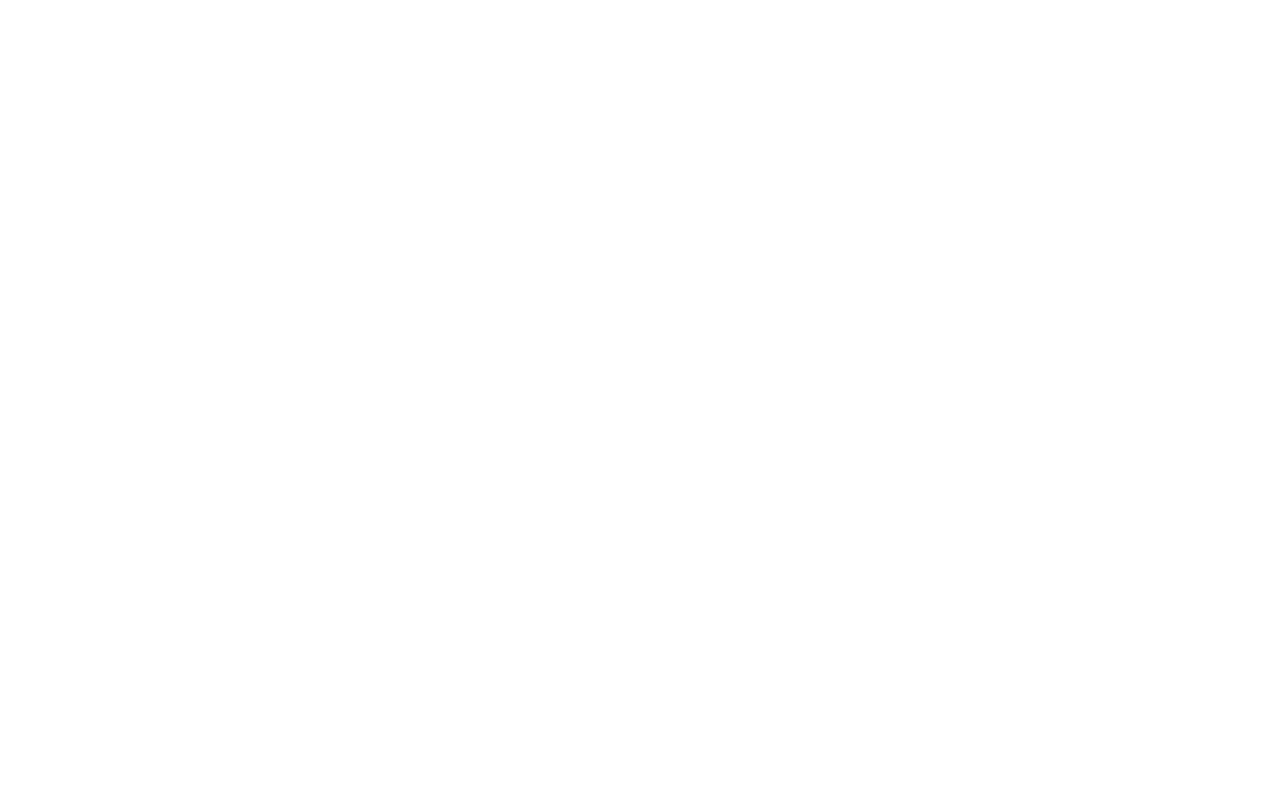
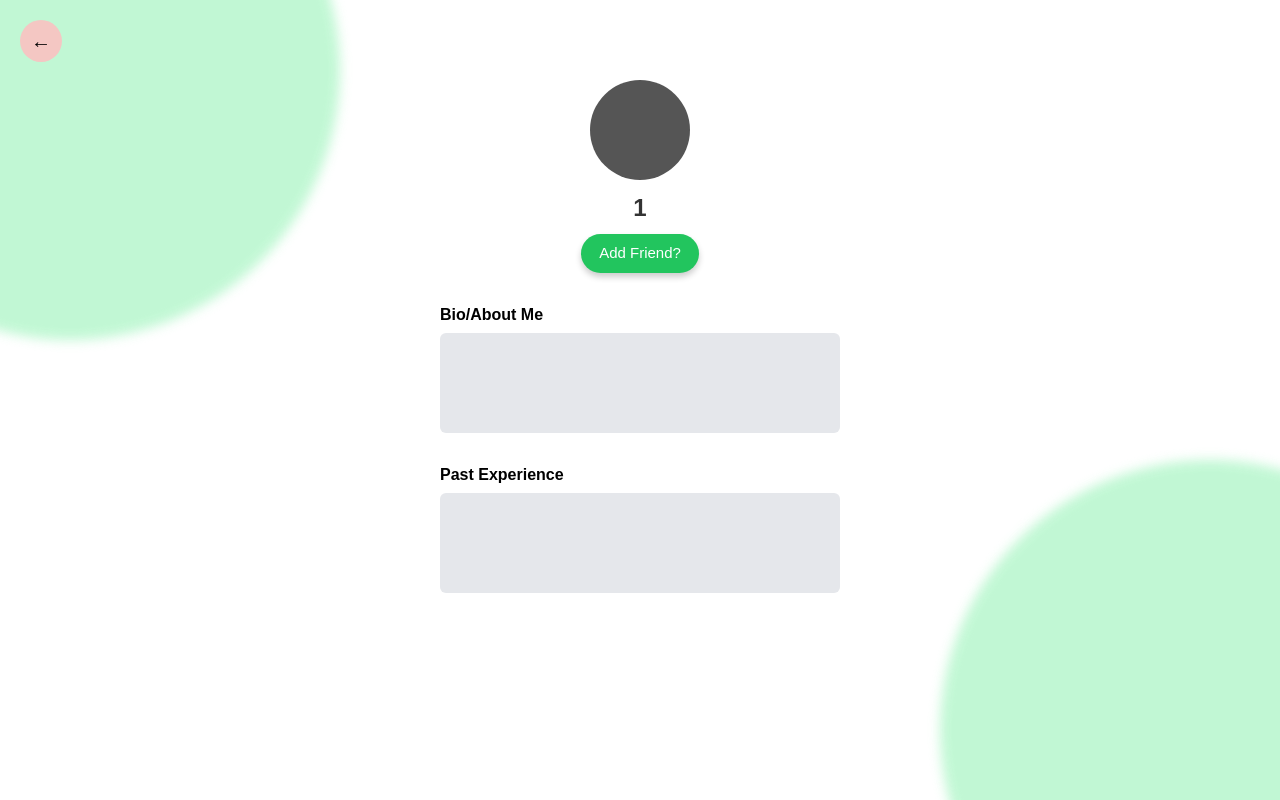
Before and after one commit to manthranatarajan/CS4352-DesignProject-GlobalLink, a React (Create React App) app: page /profile/1 in a window 1280 px wide. Before the commit this address had no page. Built offline with nearby package versions, Linux system fonts and the light colour scheme.

Commit message:
added user profile

```diff
--- a/src/App.js
+++ b/src/App.js
@@ -5,6 +5,7 @@
 import LoginPage from './pages/LoginPage';
 import JobFeedPage from './pages/JobFeedPage';
 import UserSearch from './pages/UserSearch';
+import UserProfile from './pages/UserProfile';
 
 function App() {
   return (
@@ -15,6 +16,7 @@
         <Route path="/login" element={<LoginPage />} />
         <Route path="/jobs" element={<JobFeedPage />} />
         <Route path="/user-search" element={<UserSearch />} />
+         <Route path="/profile/:name" element={<UserProfile />} />
       </Routes>
     </BrowserRouter>
   );
--- /dev/null
+++ b/src/pages/UserProfile.css
@@ -0,0 +1,99 @@
+.profile-page {
+  position: relative;
+  min-height: 100vh;
+  background: white;
+  font-family: sans-serif;
+  overflow: hidden;
+}
+
+/* Green circles (background) */
+.bg-circle {
+  position: absolute;
+  width: 540px;
+  height: 540px;
+  border-radius: 50%;
+  background: #bbf7d0; /* Tailwind's green-100 */
+  opacity: 0.9;
+  filter: blur(6px);
+  z-index: 0;
+}
+.bg-circle.top-left {
+  top: -200px;
+  left: -200px;
+}
+.bg-circle.bottom-right {
+  bottom: -200px;
+  right: -200px;
+}
+
+/* Content */
+.profile-content {
+  position: relative;
+  z-index: 10;
+  display: flex;
+  flex-direction: column;
+  align-items: center;
+  padding: 40px 20px;
+}
+
+/* Back button */
+.back-btn {
+  position: absolute;
+  top: 20px;
+  left: 20px;
+  background: #f4c7c3;
+  border: none;
+  border-radius: 50%;
+  width: 42px;
+  height: 42px;
+  font-size: 20px;
+  cursor: pointer;
+}
+
+/* Avatar */
+.avatar {
+  width: 100px;
+  height: 100px;
+  border-radius: 50%;
+  background: #555;
+  margin-top: 40px;
+}
+
+/* Name */
+.user-name {
+  font-size: 24px;
+  font-weight: 700;
+  color: #333;
+  margin-top: 10px;
+}
+
+/* Add Friend button */
+.add-btn {
+  background: #22c55e; /* green-500 */
+  color: white;
+  border: none;
+  padding: 8px 18px;
+  border-radius: 20px;
+  margin-top: 8px;
+  font-size: 15px;
+  box-shadow: 0 4px 6px rgba(0, 0, 0, 0.2);
+  cursor: pointer;
+}
+
+/* Sections */
+.section {
+  width: 100%;
+  max-width: 400px;
+  margin-top: 30px;
+}
+.section h3 {
+  font-size: 16px;
+  font-weight: 700;
+  margin-bottom: 6px;
+}
+.box {
+  width: 100%;
+  height: 100px;
+  background: #e5e7eb; /* gray-200 */
+  border-radius: 6px;
+}
--- /dev/null
+++ b/src/pages/UserProfile.jsx
@@ -0,0 +1,41 @@
+import React from "react";
+import { useNavigate, useParams } from "react-router-dom";
+import "./UserProfile.css";
+
+export default function UserProfile() {
+  const navigate = useNavigate();
+  const { name } = useParams();
+
+  return (
+    <div className="profile-page">
+      {/* Green blurred background like JobFeedPage */}
+      <div className="bg-circle top-left"></div>
+      <div className="bg-circle bottom-right"></div>
+
+      <div className="profile-content">
+        {/* Back button */}
+        <button className="back-btn" onClick={() => navigate(-1)}>←</button>
+
+        {/* Avatar */}
+        <div className="avatar"></div>
+
+        {/* Name */}
+        <h2 className="user-name">{decodeURIComponent(name)}</h2>
+
+        {/* Add Friend button */}
+        <button className="add-btn">Add Friend?</button>
+
+        {/* Sections */}
+        <div className="section">
+          <h3>Bio/About Me</h3>
+          <div className="box"></div>
+        </div>
+
+        <div className="section">
+          <h3>Past Experience</h3>
+          <div className="box"></div>
+        </div>
+      </div>
+    </div>
+  );
+}
--- a/src/pages/UserSearch.jsx
+++ b/src/pages/UserSearch.jsx
@@ -38,10 +38,14 @@
 
       <div className="us-list">
         {filtered.map((u) => (
-          <div key={u.id} className="us-card">
-            <div className="us-avatar">👤</div>
-            <div className="us-name">{u.name}</div>
-          </div>
+          <div
+  key={u.id}
+  className="us-card"
+  onClick={() => navigate(`/profile/${encodeURIComponent(u.name)}`)}
+>
+  <div className="us-avatar">👤</div>
+  <div className="us-name">{u.name}</div>
+</div>
         ))}
       </div>
     </div>
```
